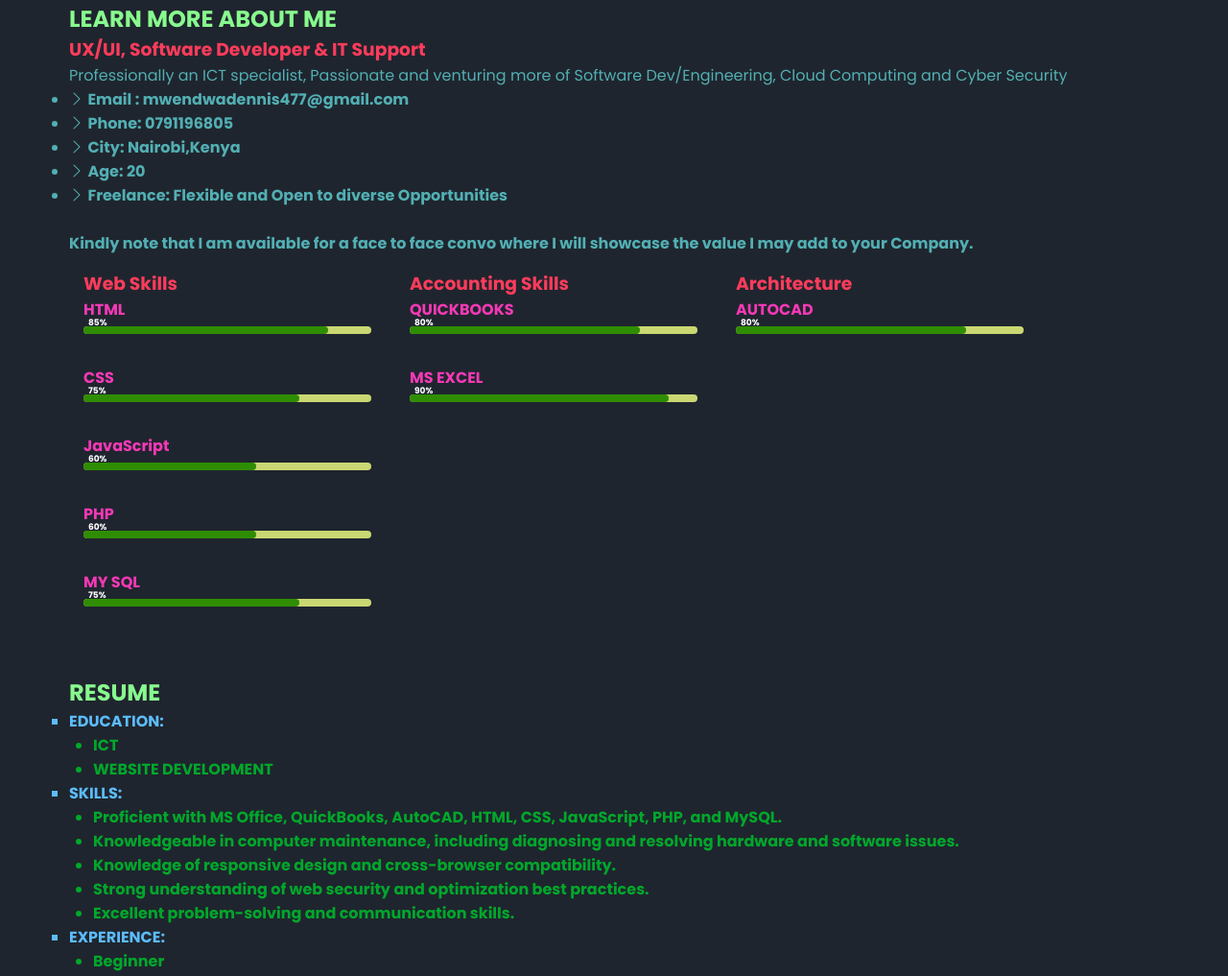
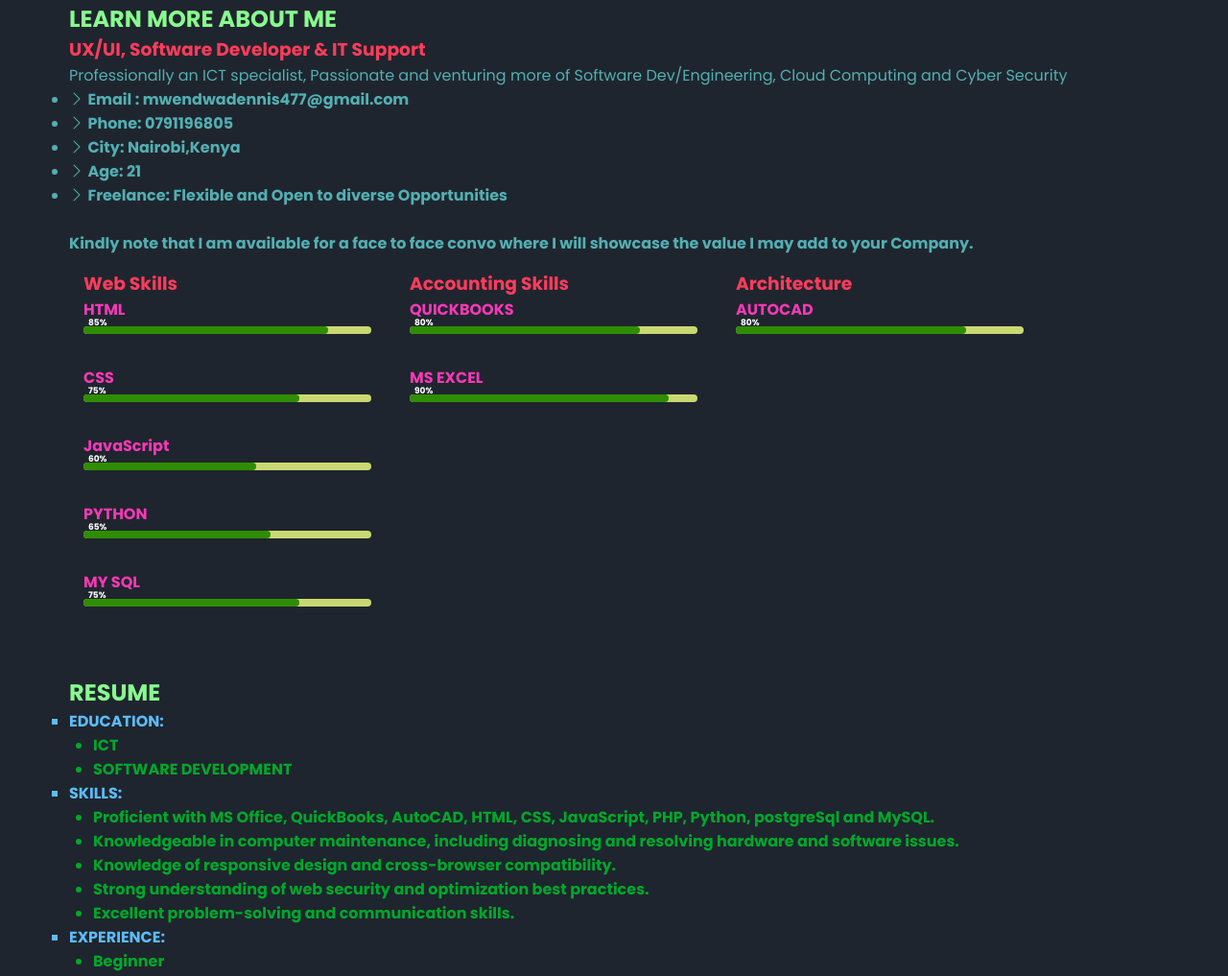
Before and after one commit to Mwendwa6/Mwendwa6.github.io, a plain HTML site: page index.html in a window 1280 px wide. Shown: the part 572-1589 px from the top of the page at 96% size. Drawn offline with nearby package versions, Linux system fonts and the light colour scheme.

Commit message:
Update index.html

```diff
--- a/index.html
+++ b/index.html
@@ -51,7 +51,7 @@
                 <div class="social">
                     <a href="https://wa.me/+254791196805"><i class="bi bi-whatsapp"></i></a>
                     <a href="https://www.instagram.com/denno_ke12/"><i class="bi bi-instagram"></i></a>
-                    <a href="#"><i class="bi bi-twitter"></i></a>
+                    <a href="https://twitter.com/DennoKe6"><i class="bi bi-twitter"></i></a>
                     <a href="https://www.facebook.com/messages/t/Denno ke"><i class="bi bi-facebook"></i></a>
                 </div>
             </div>
@@ -74,7 +74,7 @@
                 <li><i class="bi bi-chevron-right"></i> <strong>Email :</strong> <span>mwendwadennis477@gmail.com</span></li>
                 <li><i class="bi bi-chevron-right"></i> <strong>Phone:</strong> <span>0791196805</span></li>
                 <li><i class="bi bi-chevron-right"></i> <strong>City:</strong> <span>Nairobi,Kenya</span></li>
-                <li><i class="bi bi-chevron-right"></i> <strong>Age:</strong> <span>20</span></li>
+                <li><i class="bi bi-chevron-right"></i> <strong>Age:</strong> <span>21</span></li>
                 <li><i class="bi bi-chevron-right"></i> <strong>Freelance:</strong> <span>Flexible and Open to diverse Opportunities</span></li>
               </ul>
             </div>
@@ -112,11 +112,11 @@
         </div>
 
         <div class="skill-bar">
-            <div class="skill-name">PHP</div>
+            <div class="skill-name">PYTHON</div>
             <div class="skill-level-bar">
-              <div class="skill-level-fill" style="width: 60%;"></div>
+              <div class="skill-level-fill" style="width: 65%;"></div>
              </div>
-               <div class="skill-percentage">60%</div>
+               <div class="skill-percentage">65%</div>
         </div>
 
         <div class="skill-bar">
@@ -164,9 +164,9 @@
     <section id="resume">
         <h2>RESUME</h2>
         <ul class="resume">
-          <li><strong>EDUCATION:</strong><ul class="list2"><li>ICT</li> <li> WEBSITE DEVELOPMENT</li></ul></li>
+          <li><strong>EDUCATION:</strong><ul class="list2"><li>ICT</li> <li> SOFTWARE  DEVELOPMENT</li></ul></li>
           <li><strong>SKILLS:</strong>
-            <ul class="list2"><li>Proficient with MS Office, QuickBooks, AutoCAD, HTML, CSS, JavaScript, PHP, and MySQL.</li>
+            <ul class="list2"><li>Proficient with MS Office, QuickBooks, AutoCAD, HTML, CSS, JavaScript, PHP, Python, postgreSql and MySQL.</li>
                               <li>Knowledgeable in computer maintenance, including diagnosing and resolving hardware and software issues.</li>
                               <li>Knowledge of responsive design and cross-browser compatibility.</li>
                               <li>Strong understanding of web security and optimization best practices.</li>
@@ -229,6 +229,6 @@
 
 
   <footer>
-    <p style="background-color: rgb(47, 22, 70); text-align: center; color: rgb(125, 198, 240);"><strong>&copy; 2023 Dennis Mwendwa </strong></p>
+    <p style="background-color: rgb(47, 22, 70); text-align: center; color: rgb(125, 198, 240);"><strong>&copy; 2023-2024 | Dennis Mwendwa </strong></p>
   </footer>
 </html>
```
